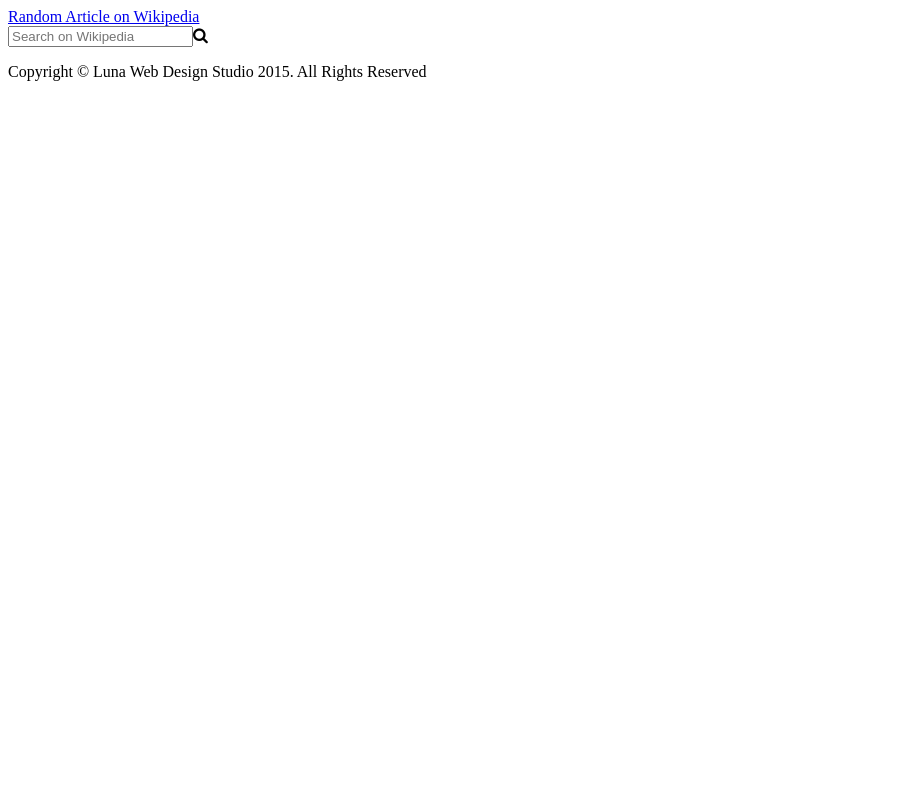
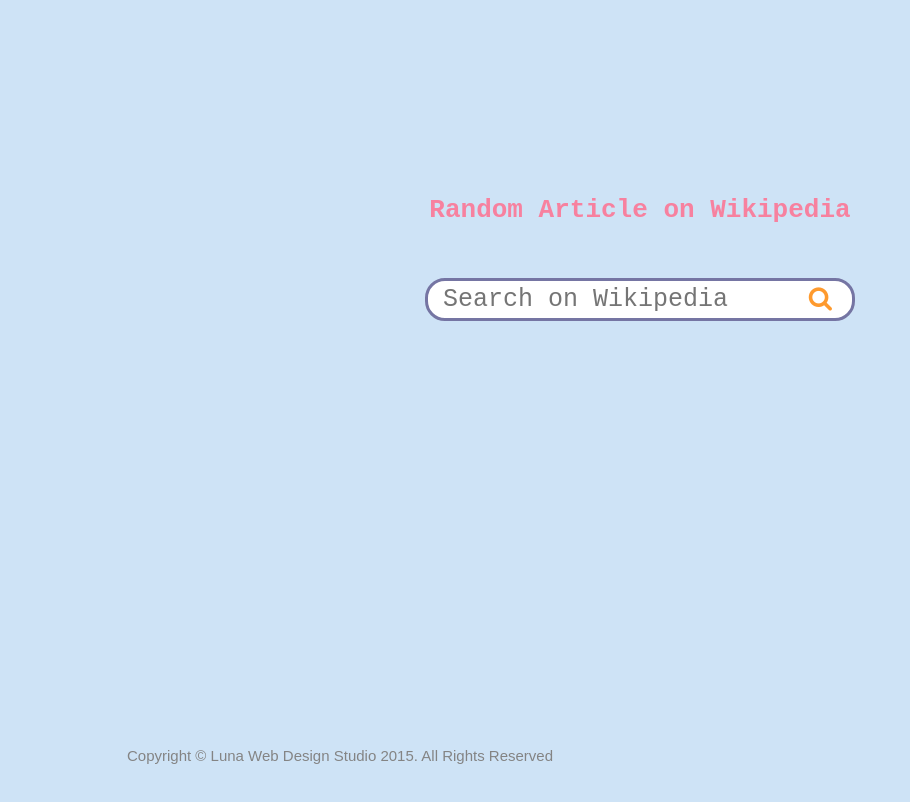
Before and after one commit to lliu05/WikiViewer, a plain HTML site: page static/html/index.html in a window 1280 px wide. Shown: the whole page, without its empty margins (0-910 px from the left). Drawn offline with nearby package versions, Linux system fonts and the light colour scheme; files that its build step writes are made by us from their sources.

Commit message:
edit html css

```diff
--- a/static/css/index.css
+++ b/static/css/index.css
@@ -37,7 +37,7 @@
   font-family: monospace;
   font-size: 25px;
   position: relative;
-  width: 370px;
+  width: 430px;
   line-height: 35px;
   border-radius: 20px;
   border: 3px solid #7575a3;
@@ -53,8 +53,8 @@
   position: absolute;
   margin: 33px;
   margin-left: 0px;
-  font-size: 20px;
-  right: 25px;
+  font-size: 25px;
+  right: 10px;
   color: #FE9A2E;
 }
 
--- a/static/html/index.html
+++ b/static/html/index.html
@@ -4,15 +4,21 @@
     <meta http-equiv="X-UA-Compatible" content="IE=edge"></meta>
     <meta name="viewport" content="width=device-width, initial-scale=1, maximum-scale=1, user-scalable=no">
     <title>Wikipedia Viewer</title>
+    <script src="https://ajax.googleapis.com/ajax/libs/jquery/1.12.4/jquery.min.js"></script>
+    <script src="https://ajax.googleapis.com/ajax/libs/angularjs/1.4.8/angular.min.js"></script>
+    <script src="index.js"></script>
+    <script src="https://maxcdn.bootstrapcdn.com/bootstrap/3.3.6/js/bootstrap.min.js"></script>
+    <link rel="stylesheet" href="https://maxcdn.bootstrapcdn.com/bootstrap/3.3.6/css/bootstrap.min.css" integrity="sha384-1q8mTJOASx8j1Au+a5WDVnPi2lkFfwwEAa8hDDdjZlpLegxhjVME1fgjWPGmkzs7" crossorigin="anonymous">
     <link rel="stylesheet" href="https://maxcdn.bootstrapcdn.com/font-awesome/4.4.0/css/font-awesome.min.css">
-    <link rel="stylesheet" href="https://maxcdn.bootstrapcdn.com/bootstrap/3.3.5/css/bootstrap-theme.min.css">
+    <link href='https://fonts.googleapis.com/css?family=Alfa+Slab+One' rel='stylesheet' type='text/css'>
+    <link rel="stylesheet" href="index.css"></link>
   </head>
-  <body class="container ctn-boss">
-    <div class="container ctn-center">
-      <div class="container ctn-random">
+  <body class="ctn-boss">
+    <div class="ctn-center">
+      <div class="row ctn-random">
         <a class="link" href="https://en.wikipedia.org/wiki/Special:Random" target="_blank">Random Article on Wikipedia</a>
       </div>
-      <div class="container ctn-search">
+      <div class="row ctn-search">
         <input class="search_bar" id="searchBox" placeHolder="Search on Wikipedia"/><i class="icon fa fa-search"></i>
       </div>
     </div>
```
